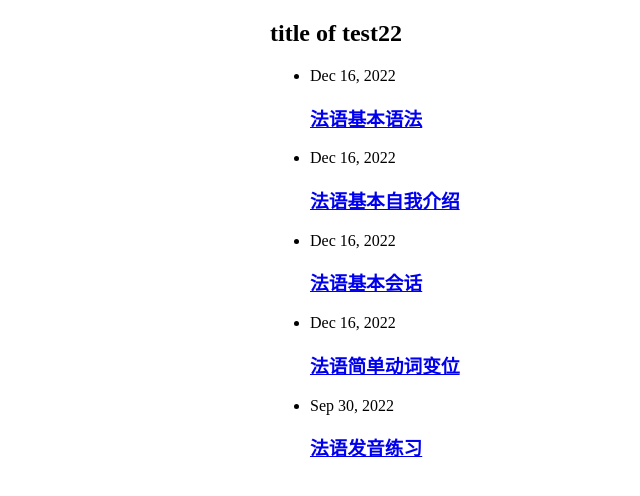
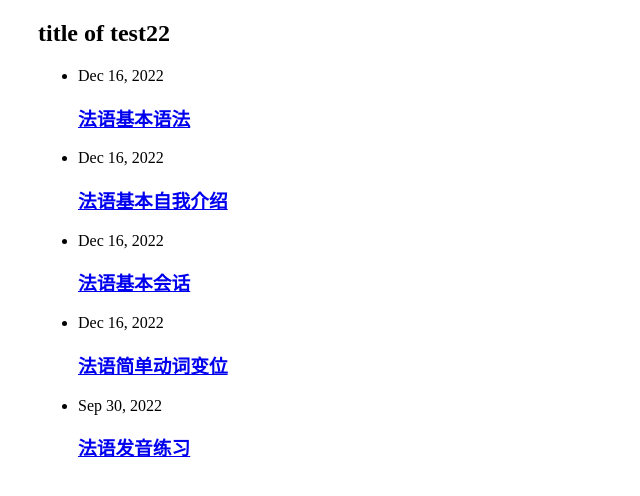
Before and after one commit to keinriesenradinparis/testing_local, a Jekyll site: the page built from test2.md, in a window 1280 px wide. Shown: the top 496 px of the page, without its empty margins (0-640 px from the left). Built offline with Jekyll 4.4.1, drawn with Linux system fonts in a browser that asks for light colours.

Commit message:
Update style_light.scss

```diff
--- a/assets/css/style_light.scss
+++ b/assets/css/style_light.scss
@@ -6,7 +6,7 @@
 // @import "minima";
 
 // This is the file with customised styles
-@import "minima/custom-styles.scss";
+// @import "minima/custom-styles.scss";
 
 
 
@@ -14,7 +14,7 @@
  * Initialisation of variables
  */
 
-$content-width:    800px !default;
+$content-width:    1800px !default;
 $spacing-unit:     30px !default;
 $on-large:        800px !default;
 
```
